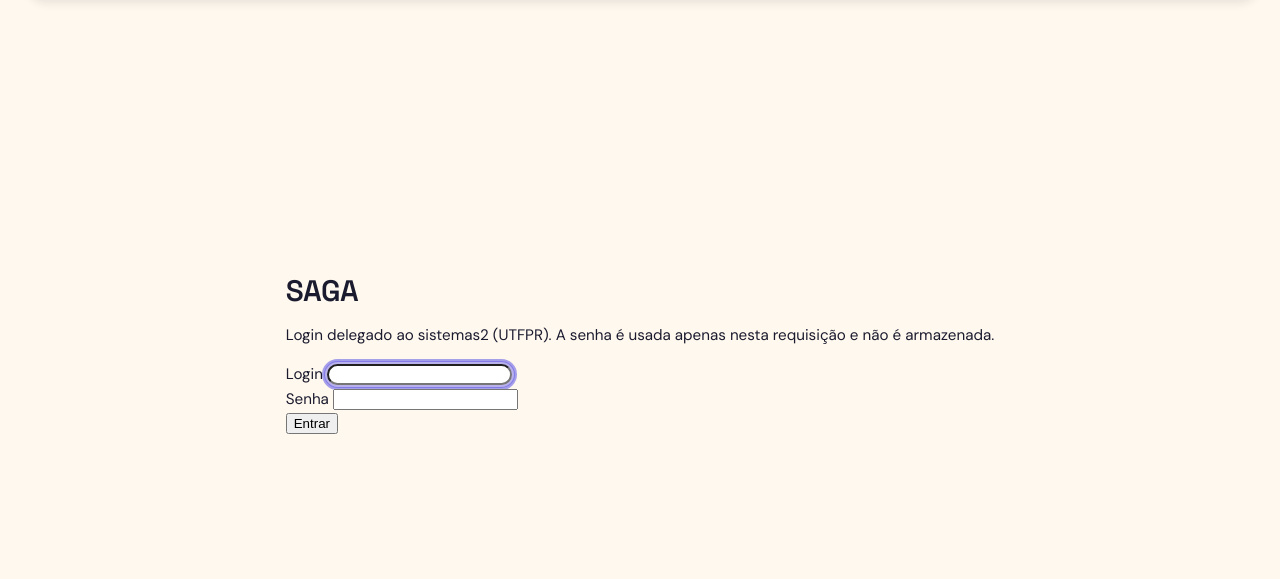
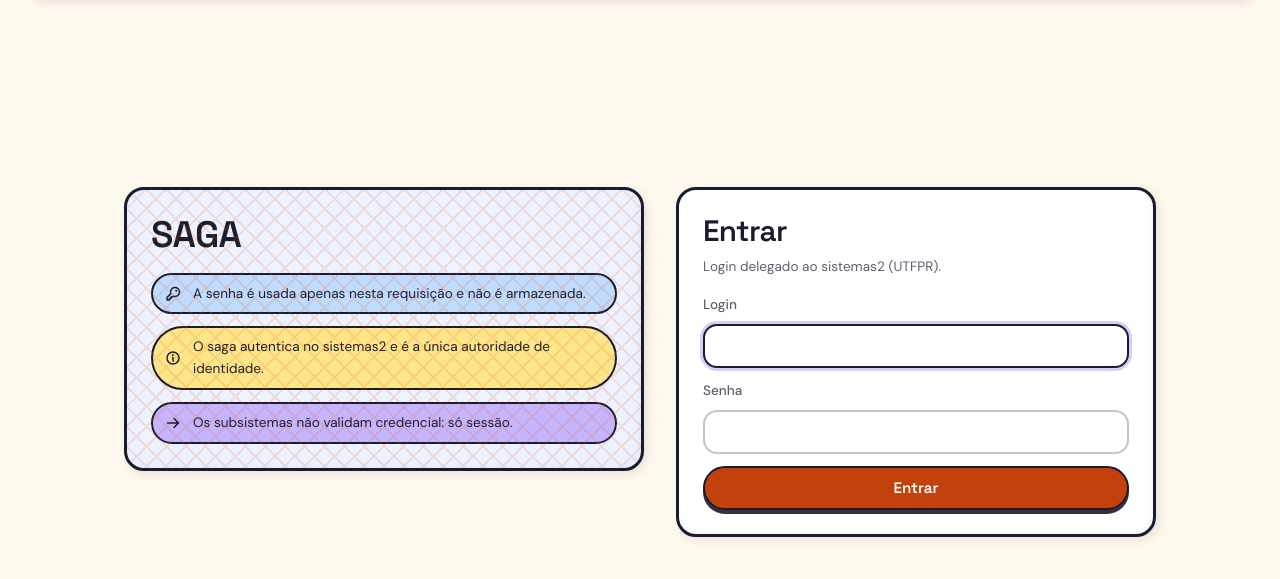
Before and after one commit to ldsampaio/saga, a FastAPI app: page /login in a window 1280 px wide. Shown: the part 76-655 px from the top of the page. Run offline with FastAPI, Linux system fonts and the light colour scheme; parts of the project's set-up code (start-up, migrations or seed data) failed here and were passed over.

Commit message:
feat(ui): wave 2 — login em split hero + caixa clay, alerta com icone, spinner de envio

```diff
--- a/app/static/base.css
+++ b/app/static/base.css
@@ -102,6 +102,12 @@
   color: var(--color-text);
 }
 
+/* `hidden` precisa vencer display:flex dos componentes, senão o estado some e o
+   JS acha que escondeu quando só mudou o tipo de display. */
+[hidden] {
+  display: none !important;
+}
+
 /* ===== Movimento: exit faster than enter, bounce so onde agrega ===== */
 button,
 a,
--- a/app/static/components.css
+++ b/app/static/components.css
@@ -14,6 +14,20 @@
   padding: var(--card-padding);
   max-width: var(--card-max-width);
   width: 100%;
+}
+
+.cartao--larga {
+  max-width: 640px;
+}
+
+.cartao form {
+  margin-top: var(--spacing-3);
+}
+
+.sub {
+  color: var(--color-text-muted);
+  font-size: var(--size-sm);
+  margin: 0 0 var(--spacing-3);
 }
 
 /* ===== Botao: pill, borda ink, offset shadow dura ===== */
@@ -47,6 +61,11 @@
 .botao:active {
   transform: translateY(3px);
   box-shadow: var(--button-shadow-press);
+}
+
+.botao--bloco {
+  width: 100%;
+  justify-content: center;
 }
 
 .botao:disabled {
@@ -110,6 +129,12 @@
   display: none;
 }
 
+.campo--erro input,
+.campo--erro select {
+  border: var(--input-border-focus);
+  box-shadow: var(--input-ring);
+}
+
 /* ===== Pilula (estado: cor + icone + rotulo) ===== */
 .pilula {
   display: inline-flex;
@@ -165,6 +190,16 @@
   color: var(--color-text);
 }
 
+.alerta strong {
+  font-family: var(--font-display);
+  font-weight: 600;
+}
+
+.alerta code {
+  font-size: var(--size-xs);
+  color: var(--color-text-muted);
+}
+
 .alerta p {
   margin: var(--spacing-1) 0 0;
   font-size: var(--size-sm);
@@ -195,6 +230,10 @@
 
 .tile:hover {
   box-shadow: var(--card-shadow-hover);
+}
+
+.tile-texto {
+  display: block;
 }
 
 .tile strong {
@@ -299,6 +338,15 @@
   to { transform: rotate(360deg); }
 }
 
+.loading {
+  display: flex;
+  align-items: center;
+  gap: var(--spacing-2);
+  margin-top: var(--spacing-2);
+  color: var(--color-text-muted);
+  font-size: var(--size-sm);
+}
+
 .linha-vazia {
   display: flex;
   align-items: center;
--- a/app/templates/login.html
+++ b/app/templates/login.html
@@ -1,36 +1,76 @@
 {% extends "base.html" %}
+{% from "_macros.html" import icon %}
 {% block title %}Login — SAGA{% endblock %}
 {% block content %}
-<div class="card">
+<div class="pagina-login">
+  <section class="hero">
     <h1>SAGA</h1>
-  <p class="sub">Login delegado ao sistemas2 (UTFPR). A senha é usada apenas nesta requisição e não é armazenada.</p>
+    <div class="chips">
+      <div class="chip">
+        {{ icon("key", 16) }}
+        <span>A senha é usada apenas nesta requisição e não é armazenada.</span>
+      </div>
+      <div class="chip">
+        {{ icon("info", 16) }}
+        <span>O saga autentica no sistemas2 e é a única autoridade de identidade.</span>
+      </div>
+      <div class="chip">
+        {{ icon("arrow-right", 16) }}
+        <span>Os subsistemas não validam credencial: só sessão.</span>
+      </div>
+    </div>
+  </section>
+
+  <div class="cartao caixa-login">
+    <h1>Entrar</h1>
+    <p class="sub">Login delegado ao sistemas2 (UTFPR).</p>
+
     <form id="loginForm" novalidate>
-    <div class="field">
+      <div class="campo">
         <label for="login">Login</label>
         <input id="login" name="login" type="text" autocomplete="username" required autofocus>
       </div>
-    <div class="field">
+      <div class="campo">
         <label for="password">Senha</label>
         <input id="password" name="password" type="password" autocomplete="current-password" required>
       </div>
-    <button type="submit" id="submitBtn">Entrar</button>
-    <p class="error" id="error"></p>
-    <p class="state" id="state"></p>
+
+      <button type="submit" id="submitBtn" class="botao botao--primario botao--bloco">Entrar</button>
+
+      <div class="loading" id="loading" role="status" hidden>
+        <span class="spinner" aria-hidden="true"></span>
+        <span>Entrando…</span>
+      </div>
+
+      <div class="alerta alerta--erro" id="alerta" role="alert" hidden>
+        {{ icon("warning", 20) }}
+        <span id="alertaTexto"></span>
+      </div>
     </form>
   </div>
+</div>
+
 <script>
   const REDIRECT = {{ redirect | tojson }};
   const form = document.getElementById('loginForm');
   const submitBtn = document.getElementById('submitBtn');
-  const error = document.getElementById('error');
-  const state = document.getElementById('state');
+  const loading = document.getElementById('loading');
+  const alerta = document.getElementById('alerta');
+  const alertaTexto = document.getElementById('alertaTexto');
+
+  function mostraAlerta(texto, tipo) {
+    alertaTexto.textContent = texto;
+    alerta.classList.remove('alerta--erro', 'alerta--limite');
+    alerta.classList.add(tipo);
+    alerta.hidden = false;
+  }
 
   form.addEventListener('submit', async (e) => {
     e.preventDefault();
     const payload = { login: form.login.value, password: form.password.value };
     submitBtn.disabled = true;
-    error.textContent = '';
-    state.textContent = '';
+    loading.hidden = false;
+    alerta.hidden = true;
     try {
       const res = await fetch('/api/auth/login', {
         method: 'POST',
@@ -46,20 +86,22 @@
         return;
       }
       if (res.status === 429) {
-        state.textContent = 'Muitas tentativas. Aguarde e tente novamente.';
+        mostraAlerta('Muitas tentativas. Aguarde e tente novamente.', 'alerta--limite');
         return;
       }
+      const data = await res.json().catch(() => ({}));
+
       if (res.status === 503) {
-        const data = await res.json().catch(() => ({}));
         window.location.href = '/error?code=' + encodeURIComponent(data.code || 'UPSTREAM_UNAVAILABLE');
         return;
       }
-      const data = await res.json().catch(() => ({}));
-      error.textContent = data.detail || 'Credenciais inválidas.';
+
+      mostraAlerta(data.detail || 'Credenciais inválidas.', 'alerta--erro');
     } catch (err) {
-      state.textContent = 'Falha de conexão.';
+      mostraAlerta('Falha de conexão.', 'alerta--erro');
     } finally {
       submitBtn.disabled = false;
+      loading.hidden = true;
     }
   });
 </script>
```
Also changed, not shown: design-system/saga/pages/login.md (+4 -2 lines). Lines whose indentation alone changed are shown as unchanged.
